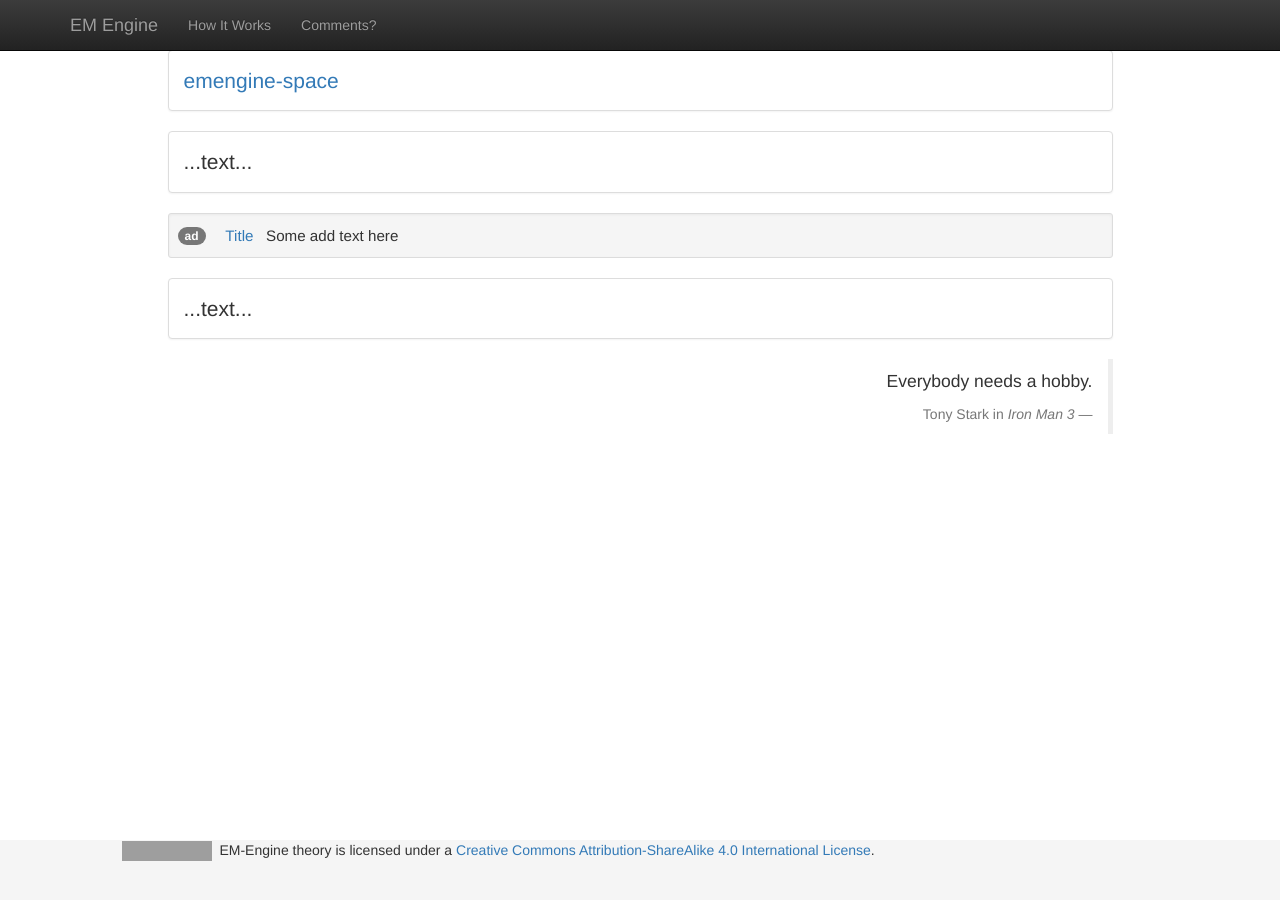
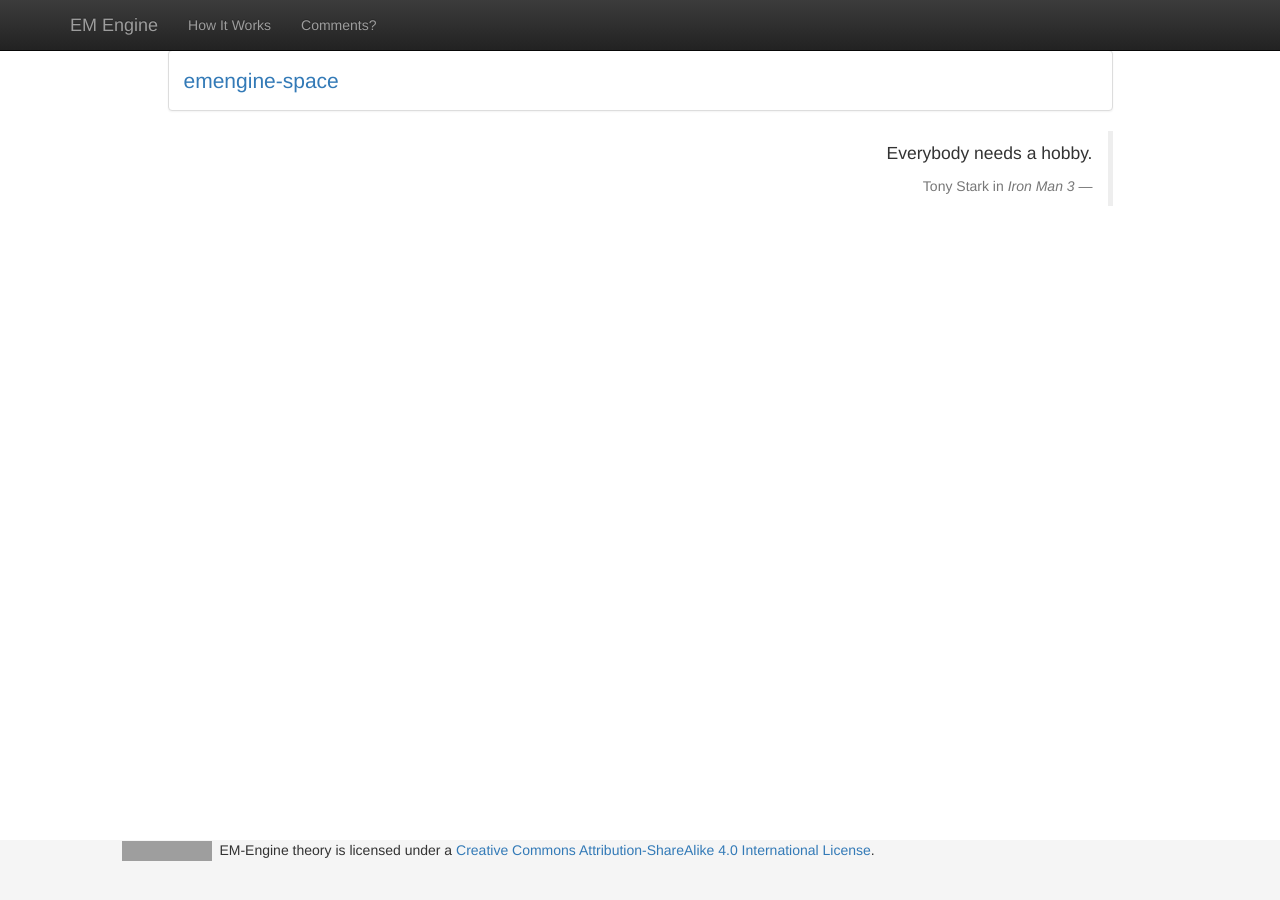
Before and after one commit to emengine/emengine.github.io, a Jekyll site: the page built from comments.html, in a window 1280 px wide. Built offline with Jekyll 4.4.1, drawn with Linux system fonts in a browser that asks for light colours; nearby versions of some CDN libraries; grey boxes are pictures that could not be loaded.

Commit message:
cleaned up a bit

```diff
--- a/comments.html
+++ b/comments.html
@@ -23,51 +23,6 @@ image: "http://emengine.space/images/contact.jpg"
 
     </div> <!-- row -->
 
-    <div class="row">
-
-    <div class="col-xs-1">&nbsp;</div>
-    <div class="col-xs-10">
-    <div class="panel panel-default">
-        <div class="panel-body">
-            ...text...
-        </div> <!-- panel-body -->
-    </div> <!-- panel -->
-    </div>
-    <div class="col-xs-1">&nbsp;</div>
-
-    </div> <!-- row -->
-
-    <div class="row">
-
-    <div class="col-xs-1">&nbsp;</div>
-    <div class="col-xs-10">
-    <div class="well well-sm">
-        <p class="small" style="margin:0 0 0 0">
-            <span class="badge">ad</span> &nbsp;&nbsp;
-            <small>
-            <a>Title</a>&nbsp;&nbsp;
-            Some add text here
-            </small>
-        </p>
-    </div> <!-- well -->
-    </div>
-    <div class="col-xs-1">&nbsp;</div>
-
-    </div> <!-- row -->
-
-    <div class="row">
-
-    <div class="col-xs-1">&nbsp;</div>
-    <div class="col-xs-10">
-    <div class="panel panel-default">
-        <div class="panel-body">
-            ...text...
-        </div> <!-- panel-body -->
-    </div> <!-- panel -->
-    </div>
-    <div class="col-xs-1">&nbsp;</div>
-
-    </div> <!-- row -->
 
     <div class="row">
 
```
